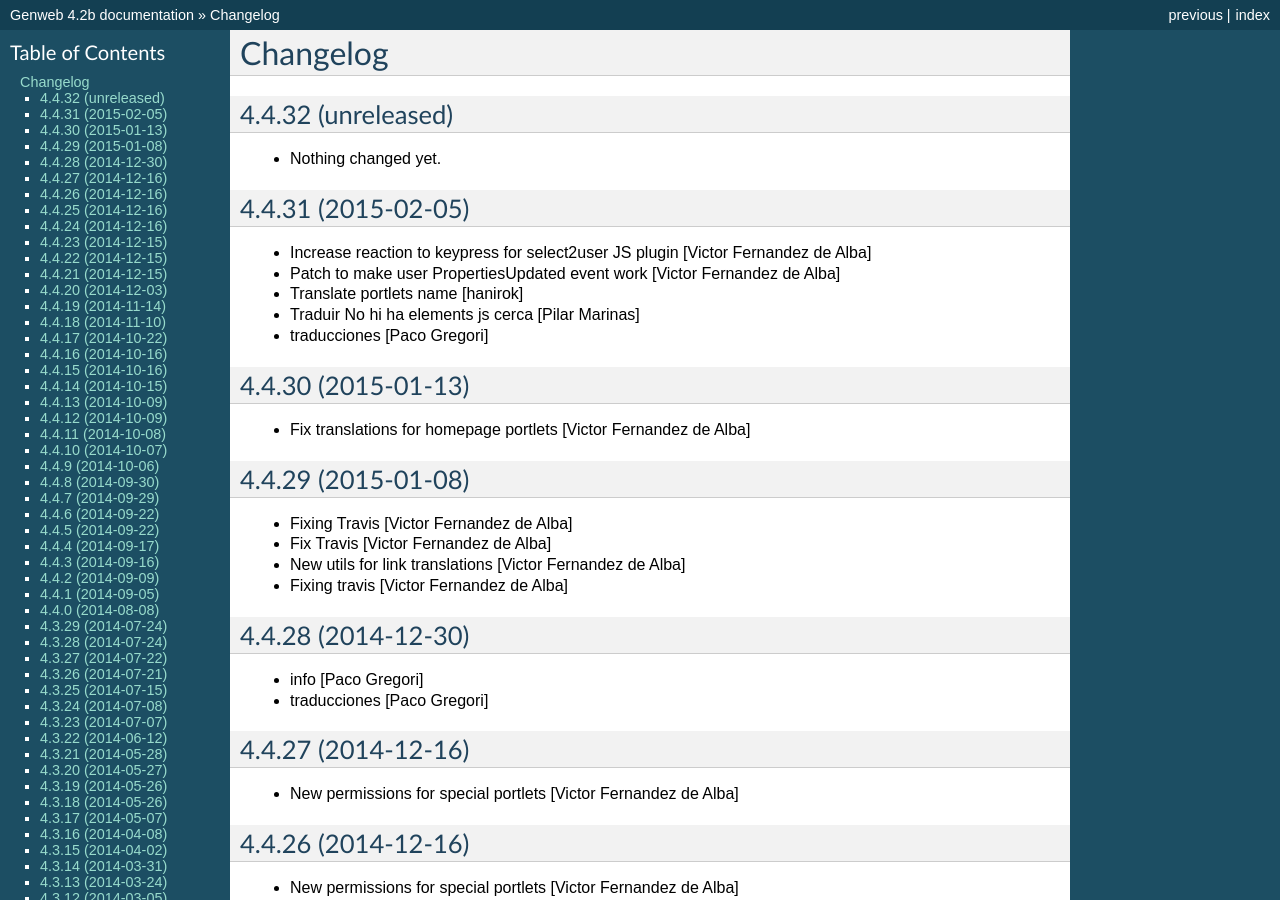
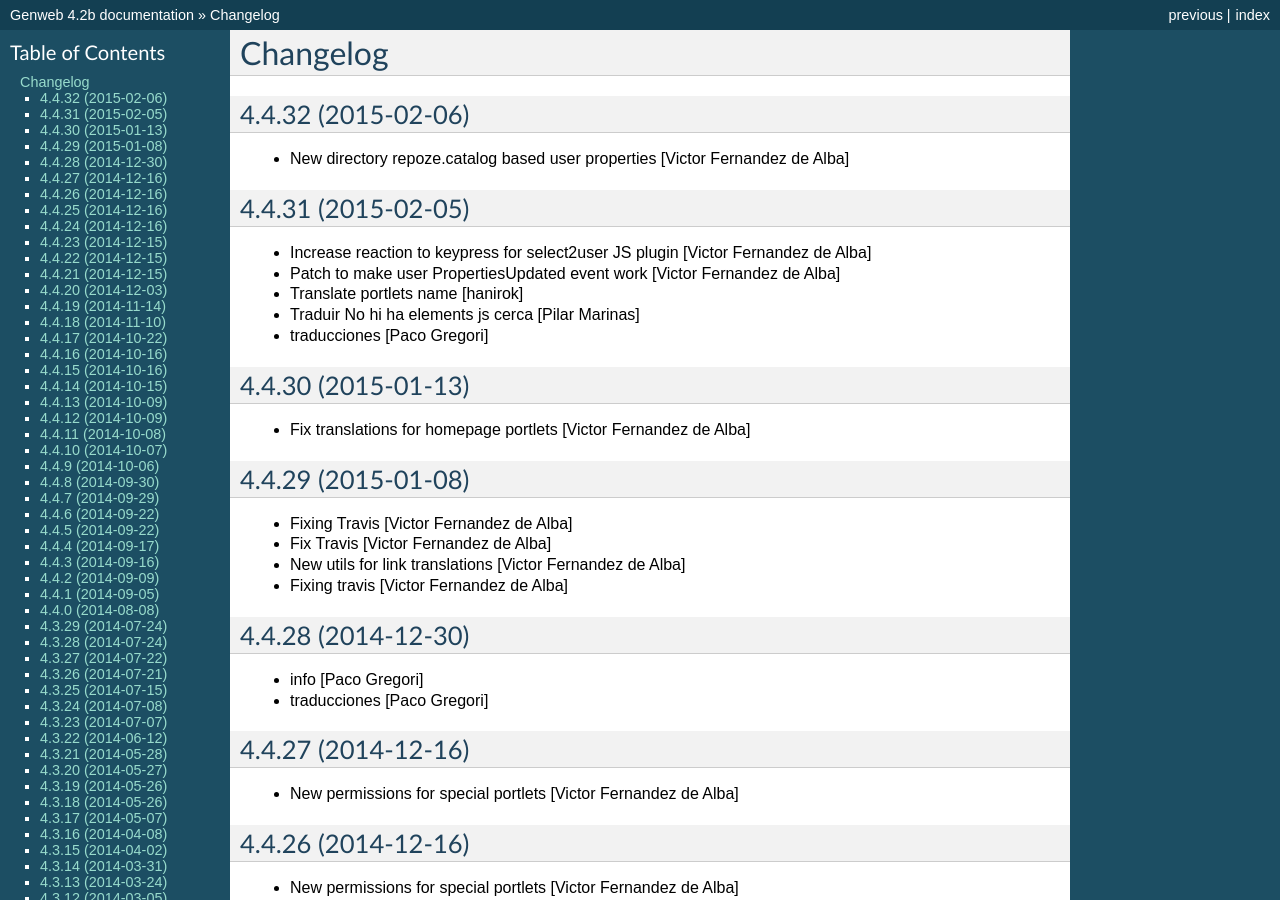
Before and after one commit to UPCnet/genweb.core, a Sphinx documentation site: the page built from docs/HISTORY.rst, in a window 1280 px wide and 900 px high. Built offline with Sphinx 7.4.7, drawn with Linux system fonts in a browser that asks for light colours.

Commit message:
Preparing release 4.4.32

```diff
--- a/docs/HISTORY.rst
+++ b/docs/HISTORY.rst
@@ -1,11 +1,10 @@
 Changelog
 =========
 
-4.4.32 (unreleased)
+4.4.32 (2015-02-06)
 -------------------
 
-- Nothing changed yet.
-
+* New directory repoze.catalog based user properties [Victor Fernandez de Alba]
 
 4.4.31 (2015-02-05)
 -------------------
--- a/setup.py
+++ b/setup.py
@@ -1,7 +1,7 @@
 from setuptools import setup, find_packages
 import os
 
-version = '4.4.32.dev0'
+version = '4.4.32'
 
 README = open("README.rst").read()
 HISTORY = open(os.path.join("docs", "HISTORY.rst")).read()
```
